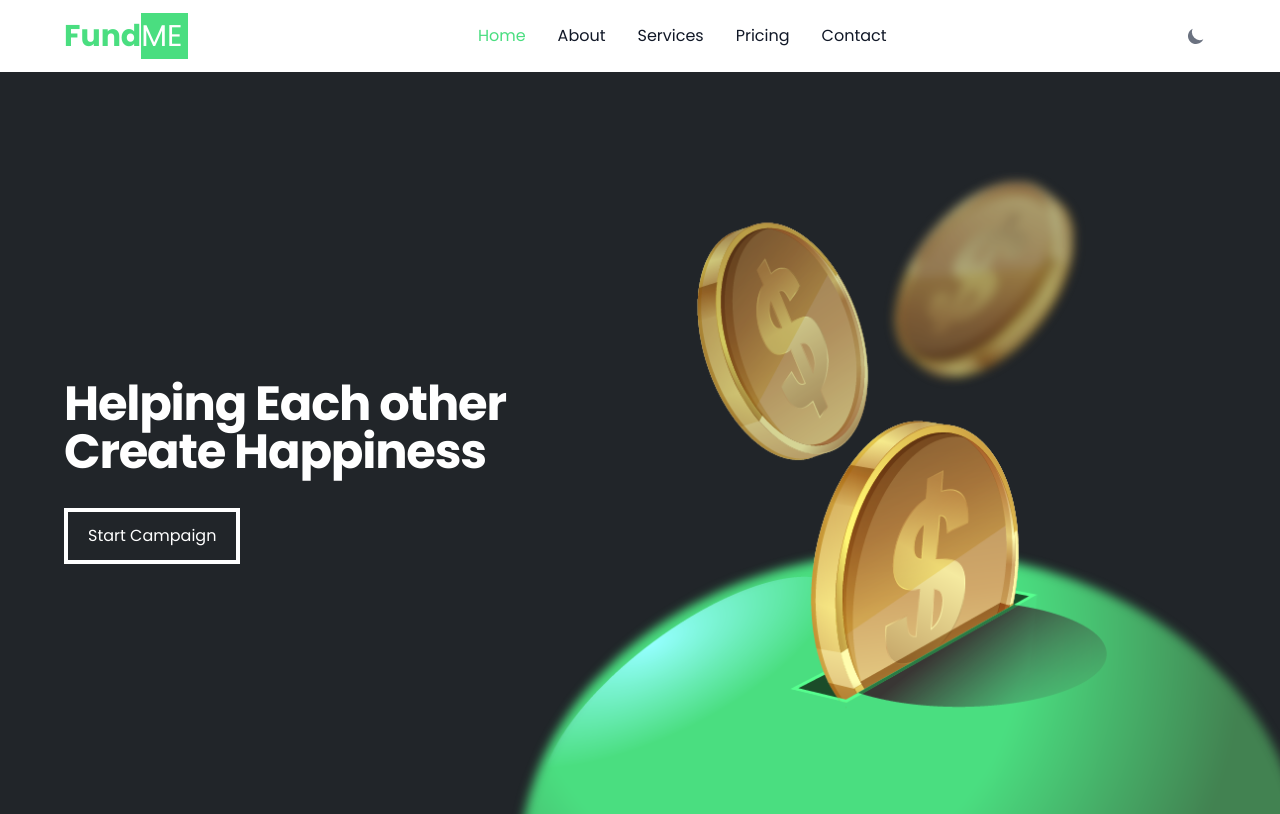
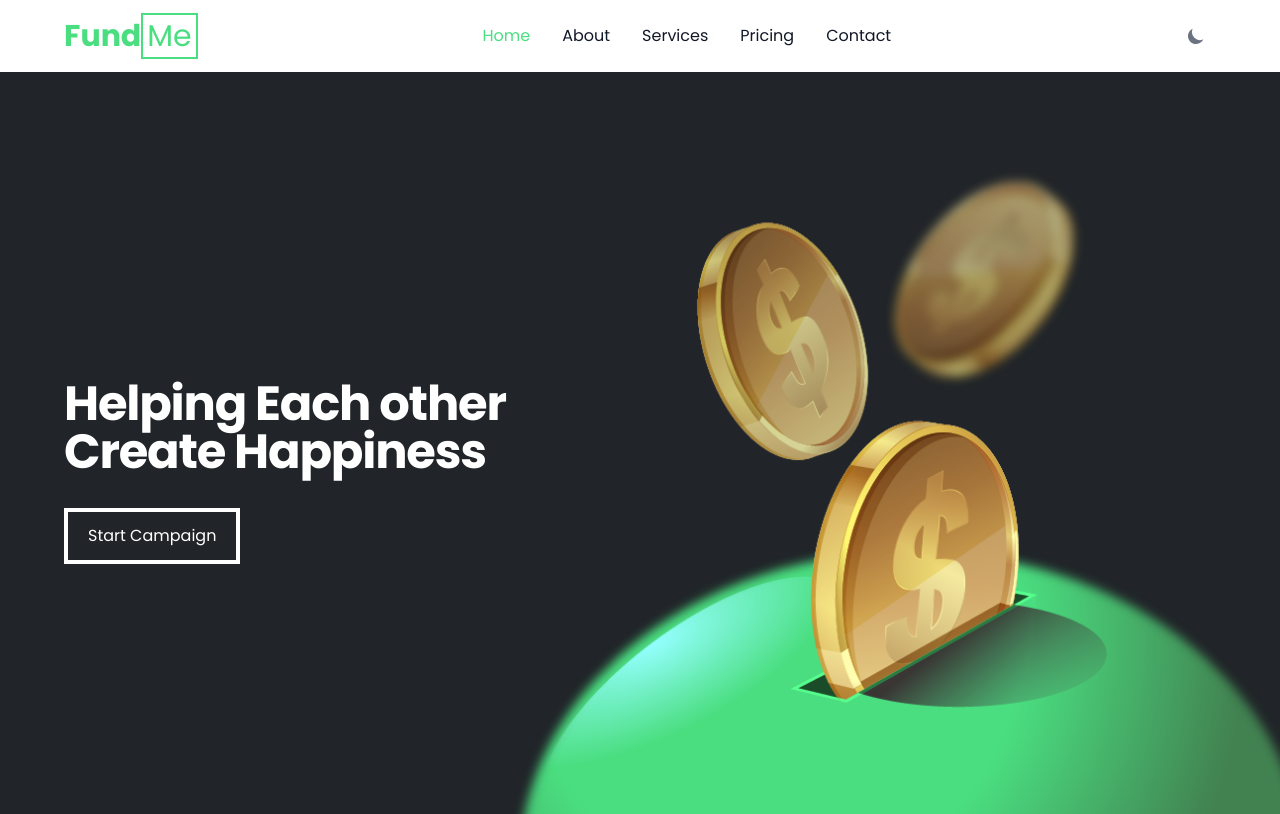
Before and after one commit to BukiOffor/Project-FundME, a plain HTML site: page client/index.html in a window 1280 px wide. Shown: the top 814 px of the page. Drawn offline with Linux system fonts and the light colour scheme; some icons are missing; a web font is replaced by a local one.

Commit message:
Restyle fundme logo

```diff
--- a/client/index.html
+++ b/client/index.html
@@ -192,7 +192,7 @@
   <section class="max-w-95p  md:max-w-90 mx-auto">
   <div class="flex flex-wrap items-center justify-between mx-auto py-4">
   <a href="#hero" class="text-3xl">
-    <span class="font-bold text-green-400">Fund</span><span class="bg-green-400 font-light text-white dark:text-black border-b-2 border-r-2 border-t-2 border-solid border-green-400 pr-1">ME</span>
+    <span class="font-bold text-green-400">Fund</span><span class="font-light text-green-400 border-2 border-green-400 px-1 py-0">Me</span>
   </a>
   <div class="flex items-center md:order-2">
       <button type="button" class="hidden relative flex mr-3 text-sm bg-gray-800 rounded-full md:mr-0 focus:ring-4 focus:ring-gray-300 dark:focus:ring-gray-700" id="user-menu-button" aria-expanded="false" data-dropdown-toggle="user-dropdown" data-dropdown-placement="bottom">
```
